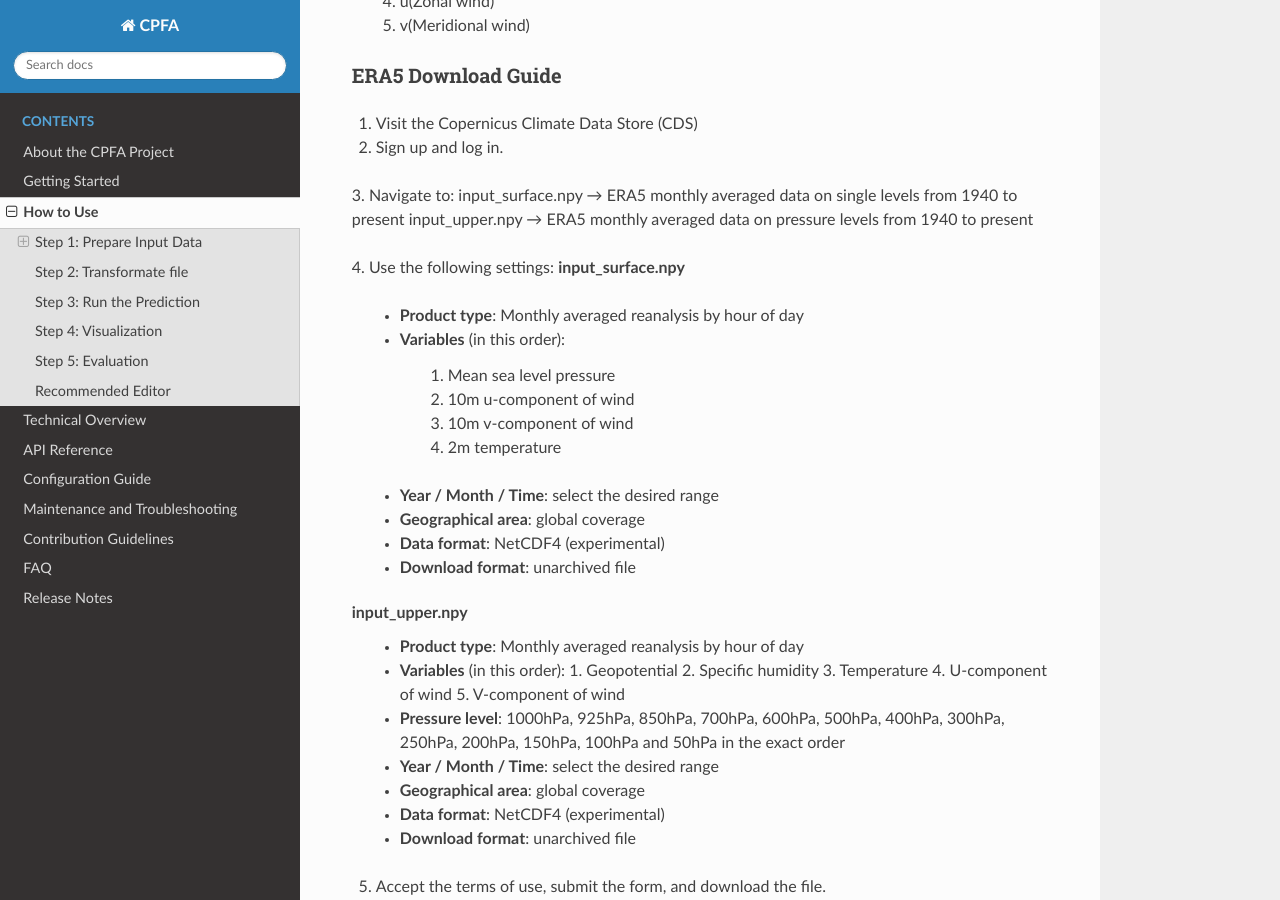
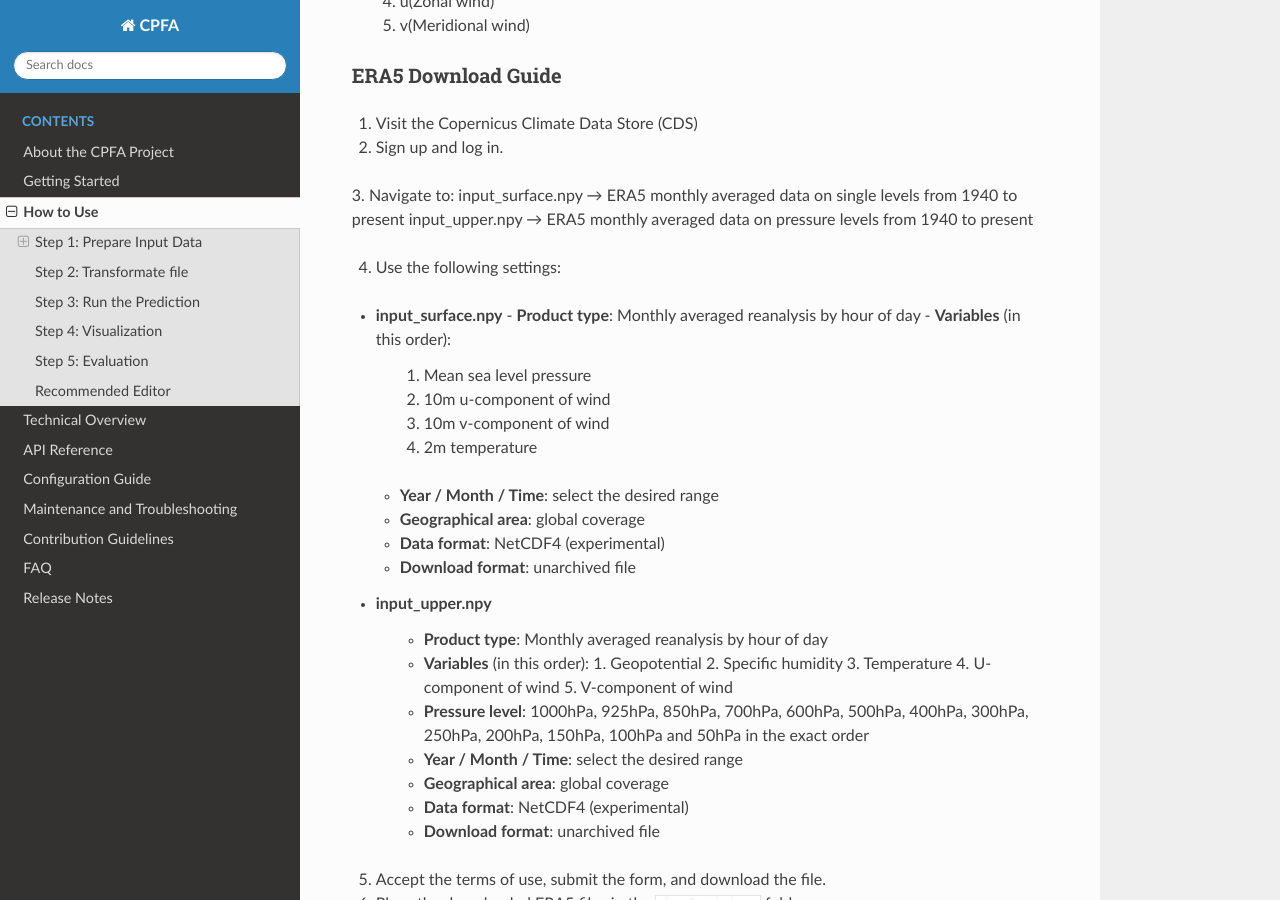
Before and after one commit to hyeok719/CPFA, a Sphinx documentation site: the page built from docs/source/how_to_use.rst, in a window 1280 px wide and 900 px high, scrolled down 712 px. Built offline with Sphinx 7.4.7 and the Read the Docs theme 3.1.0, drawn with Linux system fonts in a browser that asks for light colours.

Commit message:
Update usage instructions in how_to_use.rst

```diff
--- a/docs/source/how_to_use.rst
+++ b/docs/source/how_to_use.rst
@@ -40,7 +40,8 @@ input_surface.npy → ERA5 monthly averaged data on single levels from 1940 to p
 input_upper.npy → ERA5 monthly averaged data on pressure levels from 1940 to present
 
 4. Use the following settings:
-**input_surface.npy**
+
+- **input_surface.npy**
   - **Product type**: Monthly averaged reanalysis by hour of day
   - **Variables** (in this order):
 
@@ -54,7 +55,7 @@ input_upper.npy → ERA5 monthly averaged data on pressure levels from 1940 to p
   - **Data format**: NetCDF4 (experimental)
   - **Download format**: unarchived file
 
-**input_upper.npy**
+- **input_upper.npy**
    - **Product type**: Monthly averaged reanalysis by hour of day
    - **Variables** (in this order):
      1. Geopotential
```
